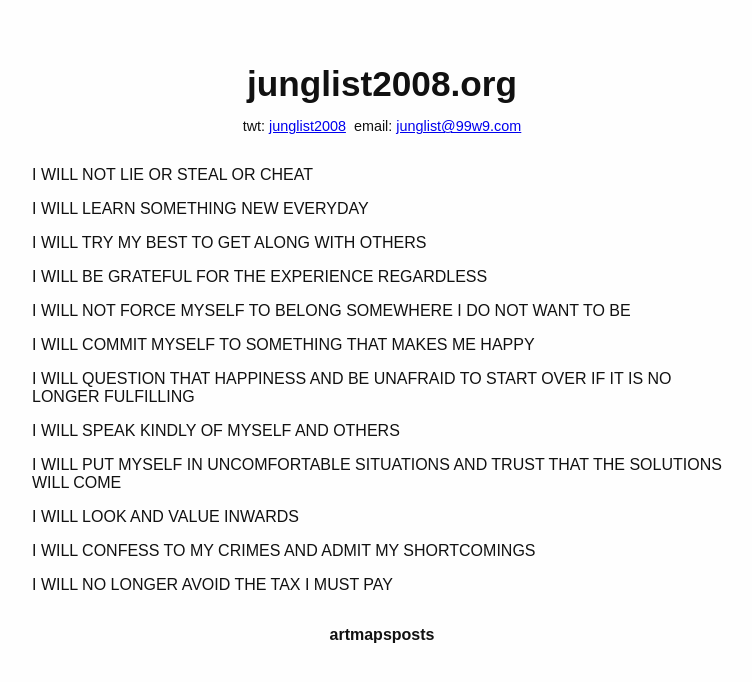
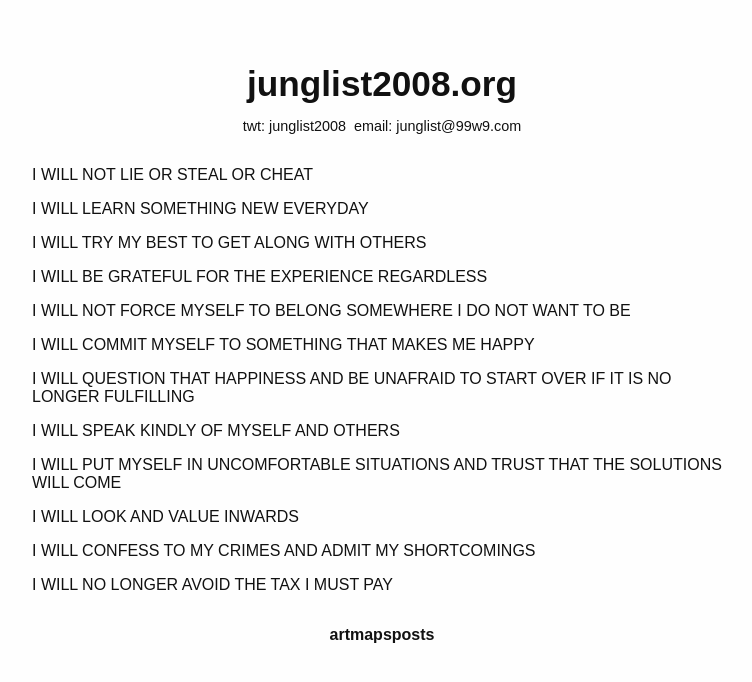
Before and after one commit to naradata/junglist2008, a Jekyll site: the page index.html, which Jekyll copies as it is, in a window 1280 px wide. Shown: the top 682 px of the page, without its empty margins (258-1010 px from the left). Built offline with Jekyll 4.4.1, drawn with Linux system fonts in a browser that asks for light colours.

Commit message:
hover and header

```diff
--- a/_layouts/post.html
+++ b/_layouts/post.html
@@ -7,7 +7,7 @@
 </head>
 <body>
   <main>
-    <h2>{{ page.title }}</h2>
+    <h3>{{ page.title }}</h3>
     {{ content }}
   </main>
 </body>
--- a/style.css
+++ b/style.css
@@ -19,8 +19,18 @@
   margin-bottom: 2rem;
 }
 
-a:visited {
-  color: inherit;
+a, a:visited {
+  color: #111;
+  text-decoration: none;
+}
+
+a:hover {
+  color: #555;
+  text-decoration: underline;
+}
+
+a:active{
+  color: #111;
 }
 
 h2 {
```
